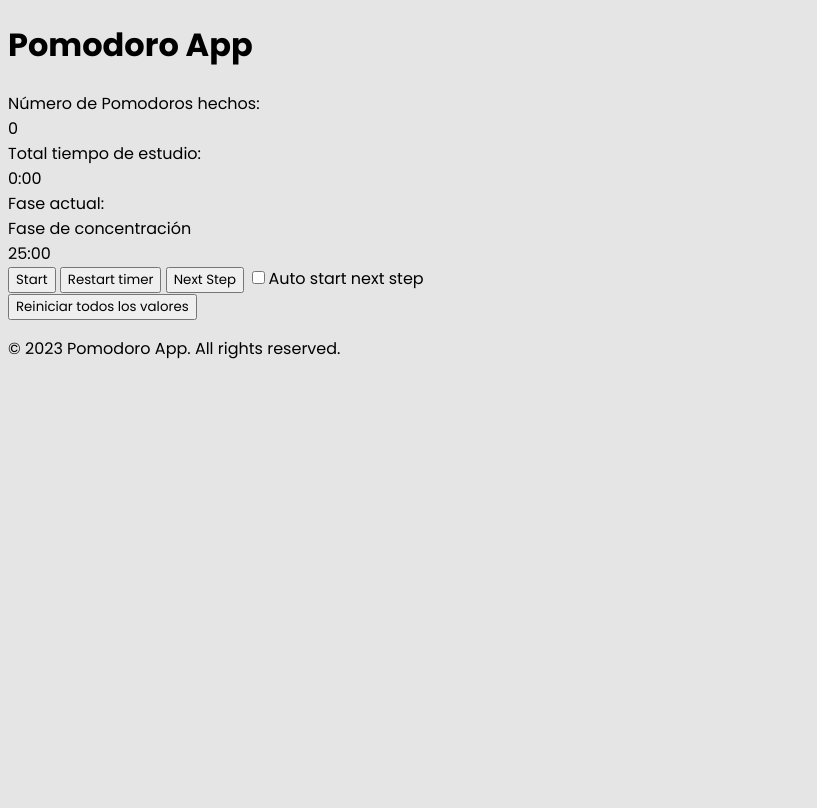
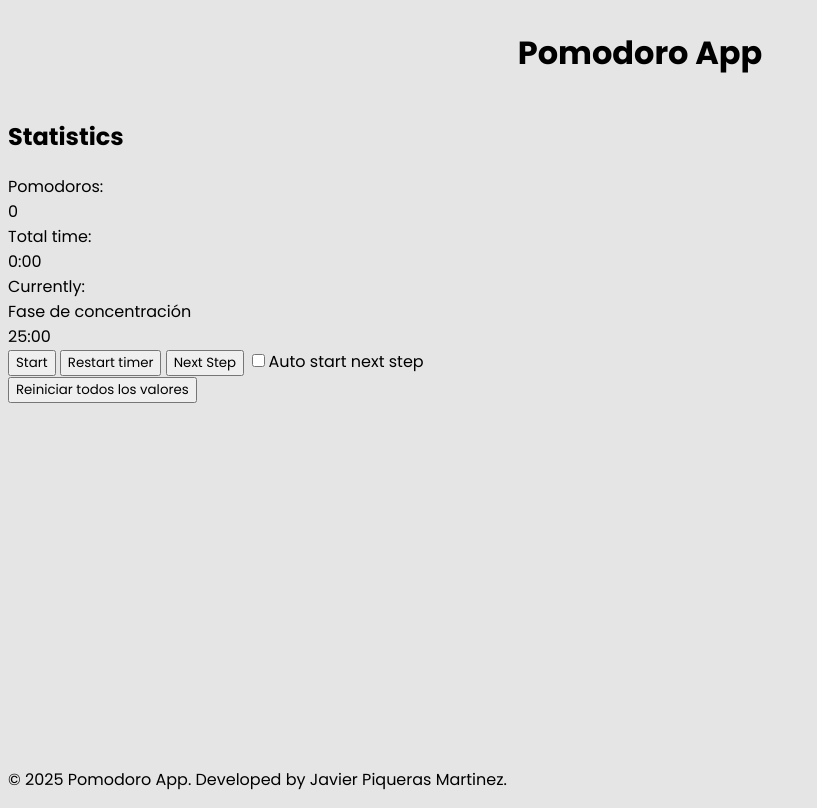
Before and after one commit to javierpiquerasmartinez/pomodoro-app, a plain HTML site: page index.html in a window 1280 px wide. Shown: the whole page, without its empty margins (0-817 px from the left). Drawn offline with Linux system fonts and the light colour scheme.

Commit message:
Agregar sección de parámetros y estadísticas en la aplicación Pomodoro, y mejorar el diseño con CSS

```diff
--- a/index.html
+++ b/index.html
@@ -15,10 +15,41 @@
     <h1>Pomodoro App</h1>
   </header>
   <main>
+    <section id="parameters" hidden>
+      <h2>Parameters</h2>
+      <div>
+        <label for="study-time">Study time:</label>
+        <input type="number" id="study-time" value="25">
+      </div>
+      <div>
+        <label for="short-break">Short break:</label>
+        <input type="number" id="short-break" value="5">
+      </div>
+      <div>
+        <label for="long-break">Long break:</label>
+        <input type="number" id="long-break" value="15">
+      </div>
+      <div>
+        <label for="long-break-interval">Long break interval:</label>
+        <input type="number" id="long-break-interval" value="4">
+      </div>
+    </section>
+    <section id="statistics">
+      <h2>Statistics</h2>
+      <div>
+        <label for="pomodoros">Pomodoros:</label>
+        <div id="num-pomodoros"></div>
+      </div>
+      <div>
+        <label for="total-time">Total time:</label>
+        <div id="total-time"></div>
+      </div>
+      <div>
+        <label for="step">Currently:</label>
+        <div id="step"></div>
+      </div>
+    </section>
     <!-- Main content goes here -->
-    <div>Número de Pomodoros hechos: </div><div id="num-pomodoros"></div>
-    <div>Total tiempo de estudio: </div><div id="total-time"></div>
-    <div>Fase actual: </div><div id="step"></div>
     <div id="timer"></div>
     <button id="pause-resume-btn">Start</button>
     <button id="restart-btn">Restart timer</button>
@@ -29,7 +60,7 @@
     </div>
   </main>
   <footer>
-    <p>&copy; 2023 Pomodoro App. All rights reserved.</p>
+    <p>&copy; 2025 Pomodoro App. Developed by Javier Piqueras Martinez.</p>
   </footer>
 </body>
 </html>
--- a/styles.css
+++ b/styles.css
@@ -3,4 +3,18 @@
 }
 html {
   background: #E5E5E5;
+  height: 100vh;
 }
+body {
+  height: 100vh;
+  display: flex;
+  flex-direction: column;
+  justify-content: space-between;
+}
+main {
+  height: 100%;
+}
+header {
+  display: flex;
+  justify-content: center;
+}
```
